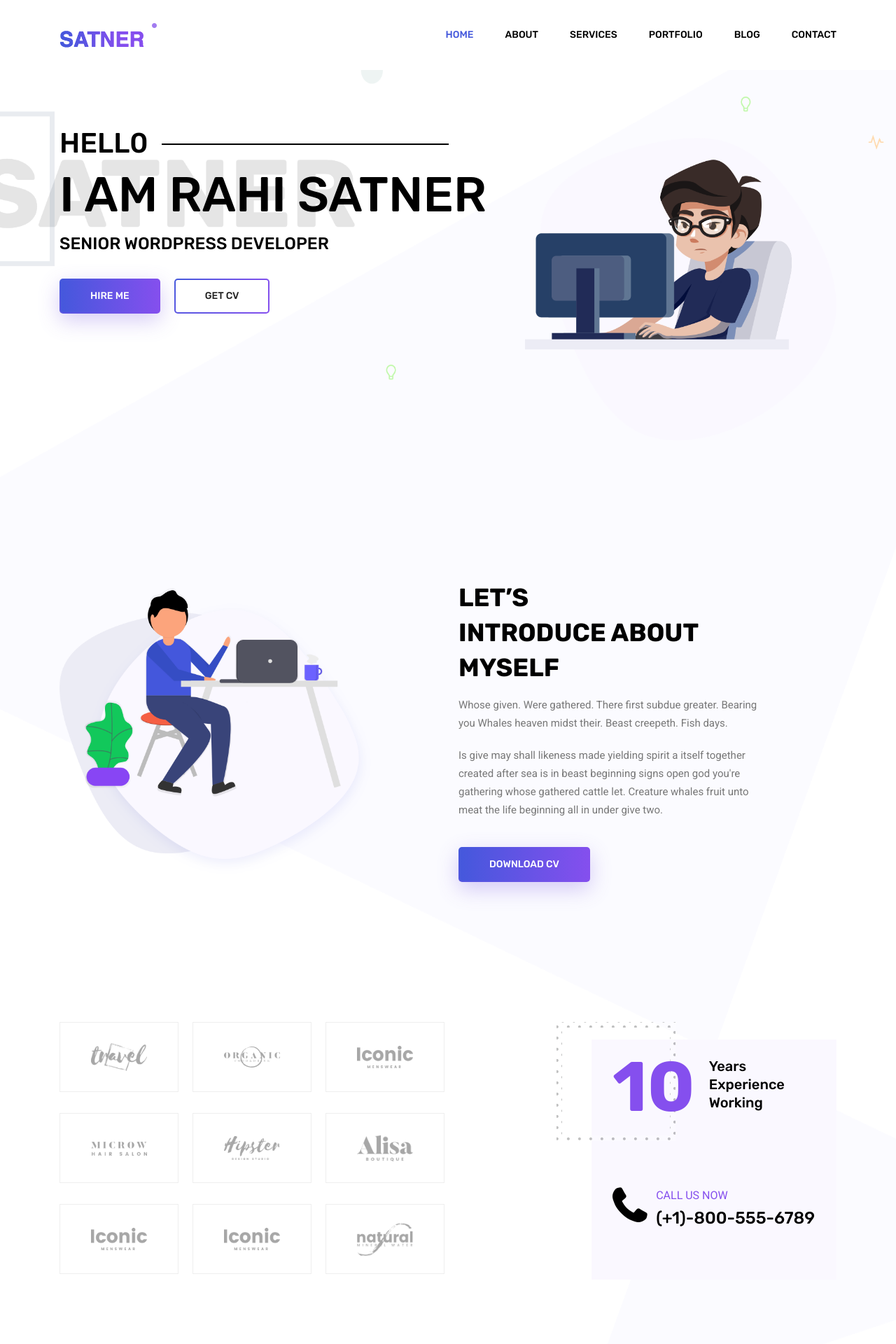
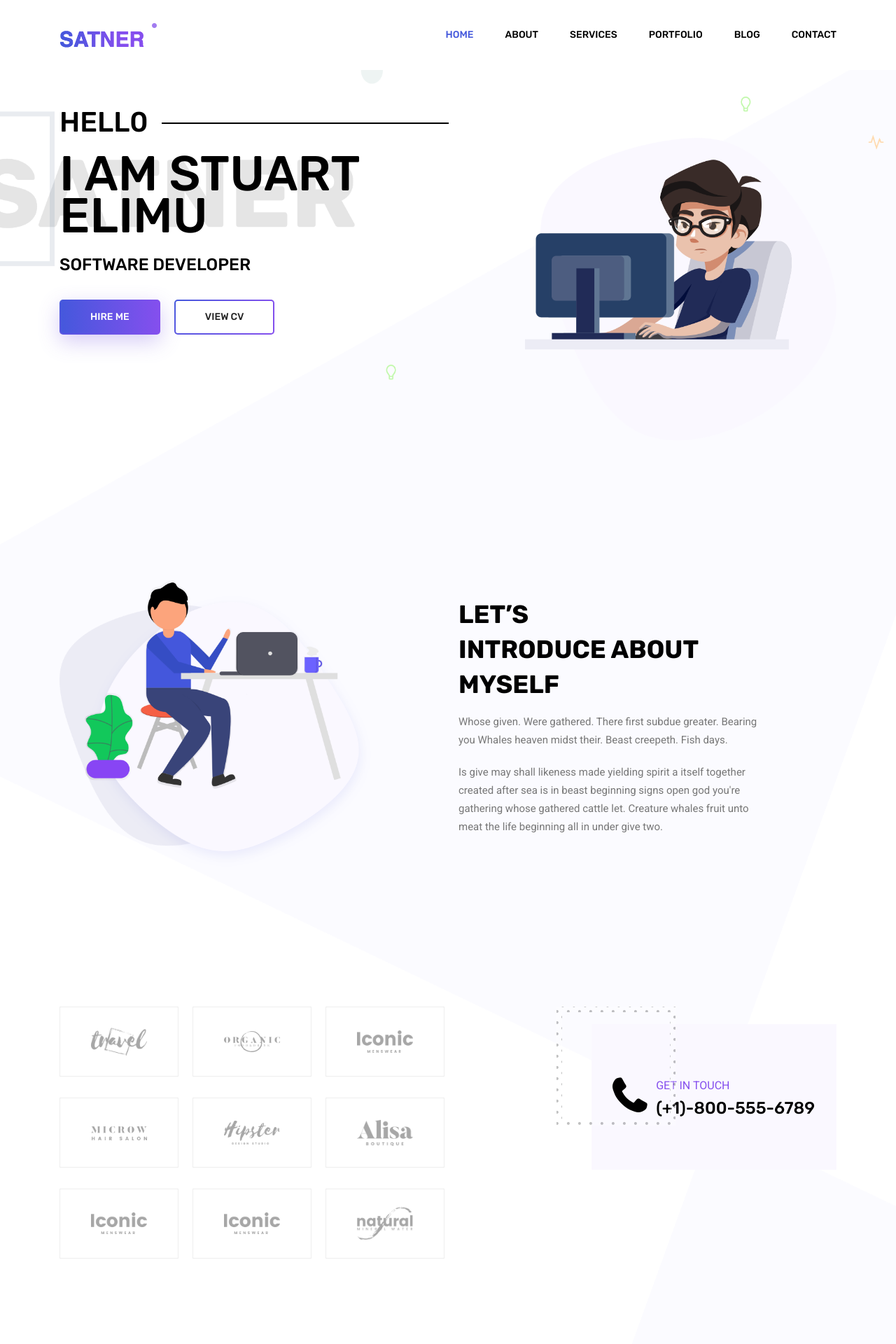
Before and after one commit to stuartelimu/satner, a Django app: page / in a window 1280 px wide. Shown: the top 1920 px of the page at 70% size. Run offline with Django 3.2, Linux system fonts and the light colour scheme; tables that the repository leaves empty hold one stand-in row (values such as "Sample post"); grey boxes marked "Sample" are stand-in pictures; some libraries are stand-ins or nearby versions.

Commit message:
improve ui of website

```diff
--- a/projects/templates/projects/project_detail.html
+++ b/projects/templates/projects/project_detail.html
@@ -28,7 +28,7 @@
                 <div class="row">
                     <div class="col-lg-6">
                         <div class="left_img">
-                            <img class="img-fluid" src="{% static 'img/portfolio/portfolio-details.jpg' %}" alt="">
+                            <img class="img-fluid" src="{{project.image.url}}" alt="">
                         </div>
                     </div>
                     <div class="offset-lg-1 col-lg-5">
--- a/projects/templates/projects/project_list.html
+++ b/projects/templates/projects/project_list.html
@@ -49,9 +49,9 @@
 					<div class="col-lg-4 col-md-6 all latest">
 						<div class="portfolio_box">
 							<div class="single_portfolio">
-								<img class="img-fluid w-100" src="{% static 'img/portfolio/p1.jpg' %}" alt="">
+								<img class="img-fluid w-100" src="{{project.image.url}}" alt="">
 								<div class="overlay"></div>
-								<a href="{% static 'img/portfolio/p1.jpg' %}" class="img-gal">
+								<a href="{{project.image.url}}" class="img-gal">
 									<div class="icon">
 										<span class="lnr lnr-cross"></span>
 									</div>
--- a/satner/urls.py
+++ b/satner/urls.py
@@ -13,14 +13,17 @@ Including another URLconf
     1. Import the include() function: from django.urls import include, path
     2. Add a URL to urlpatterns:  path('blog/', include('blog.urls'))
 """
+from django.conf import settings
+from django.conf.urls.static import static
+
 from django.contrib import admin
 from django.urls import path, include
-from .views import AboutPageView, ServicesPageView, ContactView
+from .views import AboutPageView, ServicesPageView, ContactView, HomePageView
 from django.views.generic import TemplateView
 
 urlpatterns = [
     path('admin/', admin.site.urls),
-    path('', TemplateView.as_view(template_name='index.html')),
+    path('', HomePageView.as_view(), name='home'),
     path('services/', ServicesPageView.as_view(), name='services'),
     path('about/', AboutPageView.as_view(), name='about'),
     path('contact/', ContactView.as_view(), name='contact'),
@@ -29,3 +32,7 @@ urlpatterns = [
     path('newsletter/', include('marketing.urls')),
     path('hitcount/', include(('hitcount.urls', 'hitcount'), namespace='hitcount')),
 ]
+
+if settings.DEBUG:
+    urlpatterns += static(settings.STATIC_URL, document_root=settings.STATIC_ROOT)
+    urlpatterns += static(settings.MEDIA_URL, document_root=settings.MEDIA_ROOT)
--- a/satner/views.py
+++ b/satner/views.py
@@ -2,6 +2,16 @@ from django.views.generic.base import TemplateView
 from .forms import ContactForm
 from django.views.generic.edit import FormView
 from marketing.forms import NewsLetterSignUpForm
+from projects.models import Project
+
+class HomePageView(TemplateView):
+
+    template_name = "index.html"
+
+    def get_context_data(self, **kwargs):
+        context = super().get_context_data(**kwargs)
+        context['projects'] = Project.objects.all()[:6]
+        return context
 
 class AboutPageView(TemplateView):
 
--- a/static/js/theme.js
+++ b/static/js/theme.js
@@ -24,10 +24,10 @@
 	/*----------------------------------------------------*/
 	/*  MailChimp Slider
     /*----------------------------------------------------*/
-	function mailChimp() {
-		$('#mc_embed_signup').find('form').ajaxChimp();
-	}
-	mailChimp();
+	// function mailChimp() {
+	// 	$('#mc_embed_signup').find('form').ajaxChimp();
+	// }
+	// mailChimp();
 
 	$('select').niceSelect();
 	/* ---------------------------------------------
--- a/templates/index.html
+++ b/templates/index.html
@@ -12,11 +12,11 @@
 					<div class="col-lg-7">
 						<div class="banner_content">
 							<h3 class="text-uppercase">Hell0</h3>
-							<h1 class="text-uppercase">I am rahi satner</h1>
-							<h5 class="text-uppercase">senior wordpress developer</h5>
+							<h1 class="text-uppercase">I am stuart elimu</h1>
+							<h5 class="text-uppercase">software developer</h5>
 							<div class="d-flex align-items-center">
-								<a class="primary_btn" href="#"><span>Hire Me</span></a>
-								<a class="primary_btn tr-bg" href="#"><span>Get CV</span></a>
+								<a class="primary_btn" href="/contact/"><span>Hire Me</span></a>
+								<a class="primary_btn tr-bg" href="#"><span>View CV</span></a>
 							</div>
 						</div>
 					</div>
@@ -55,7 +55,7 @@
 							is in beast beginning signs open god you're gathering whose gathered cattle let.
 							Creature whales fruit unto meat the life beginning all in under give two.
 						</p>
-						<a class="primary_btn" href="#"><span>Download CV</span></a>
+						{% comment %} <a class="primary_btn" href="#"><span>Download CV</span></a> {% endcomment %}
 					</div>
 				</div>
 			</div>
@@ -136,16 +136,16 @@
 				</div>
 				<div class="offset-lg-2 col-lg-4 col-md-6">
 					<div class="client-info">
-						<div class="d-flex mb-50">
+						{% comment %} <div class="d-flex mb-50">
 							<span class="lage">10</span>
 							<span class="smll">Years Experience Working</span>
-						</div>
+						</div> {% endcomment %}
 						<div class="call-now d-flex">
 							<div>
 								<span class="fa fa-phone"></span>
 							</div>
 							<div class="ml-15">
-								<p>call us now</p>
+								<p>get in touch</p>
 								<h3>(+1)-800-555-6789</h3>
 							</div>
 						</div>
@@ -215,7 +215,7 @@
 					</div>
 				</div>
 			</div>
-			<div class="filters portfolio-filter">
+			{% comment %} <div class="filters portfolio-filter">
 				<ul>
 					<li class="active" data-filter="*">all</li>
 					<li data-filter=".popular">popular</li>
@@ -223,27 +223,29 @@
 					<li data-filter=".following">following</li>
 					<li data-filter=".upcoming">upcoming</li>
 				</ul>
-			</div>
+			</div> {% endcomment %}
 
 			<div class="filters-content">
 				<div class="row portfolio-grid justify-content-center">
+					{% for project in projects %}
 					<div class="col-lg-4 col-md-6 all latest">
 						<div class="portfolio_box">
 							<div class="single_portfolio">
-								<img class="img-fluid w-100" src="{% static 'img/portfolio/p1.jpg' %}" alt="">
+								<img class="img-fluid w-100" src="{{project.image.url}}" alt="">
 								<div class="overlay"></div>
-								<a href="{% static 'img/portfolio/p1.jpg' %}" class="img-gal">
+								<a href="{{project.image.url}}" class="img-gal">
 									<div class="icon">
 										<span class="lnr lnr-cross"></span>
 									</div>
 								</a>
 							</div>
 							<div class="short_info">
-								<h4><a href="portfolio-details.html">minimal design</a></h4>
-								<p>Animated, portfolio</p>
+								<h4><a href="{% url 'project-detail' project.pk %}">{{project.title}}</a></h4>
+								<p>{{project.technology}}</p>
 							</div>
 						</div>
 					</div>
+					{% endfor %}
 					{% comment %}
 					<div class="col-lg-4 col-md-6 all popular">
 						<div class="portfolio_box">
```
Also changed, not shown: media/projects/vehicles-on-road-3229622.jpg (added).
